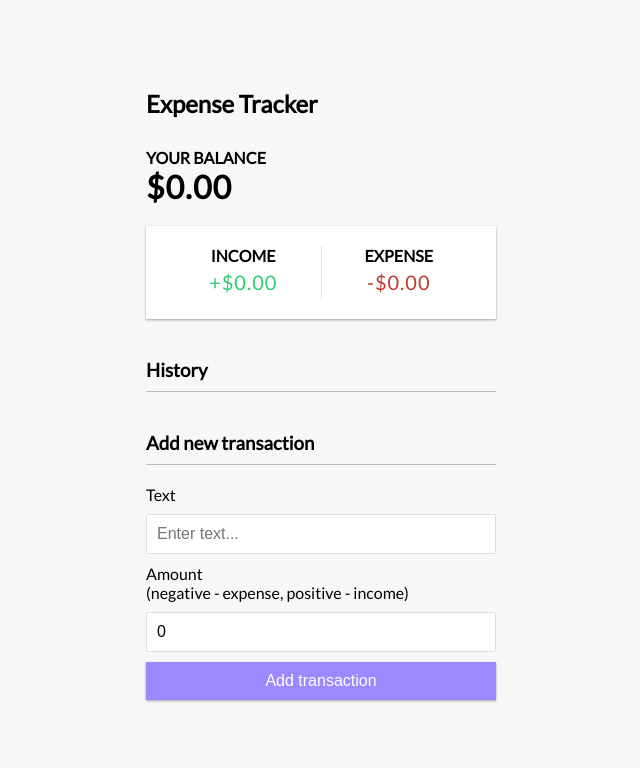
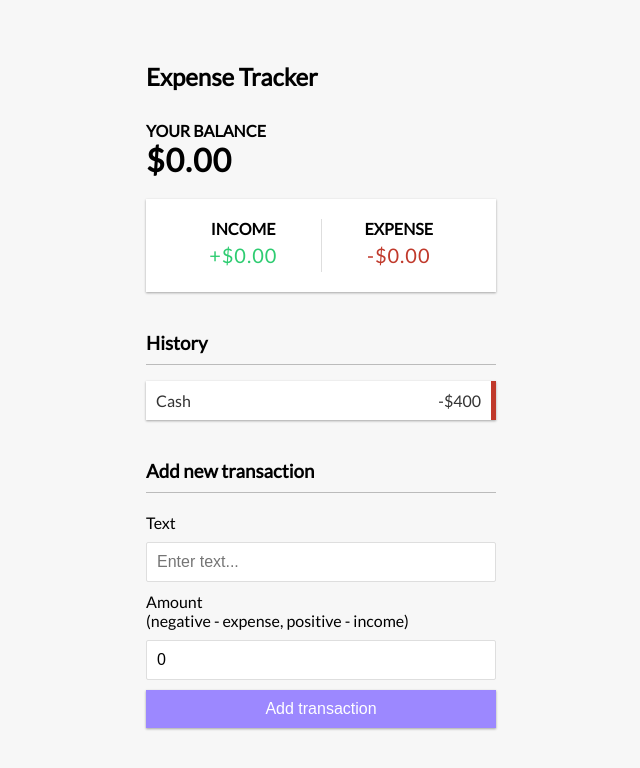
Before and after one commit to cm718/expense-tracker, a React (Create React App) app: page / in a window 1280 px wide. Shown: the top 768 px of the page, without its empty margins (319-959 px from the left). Built offline with nearby package versions, Linux system fonts and the light colour scheme.

Commit message:
Removed unneeded classes and ids

```diff
--- a/src/components/Balance.js
+++ b/src/components/Balance.js
@@ -4,7 +4,7 @@ const Balance = () => {
   return (
     <>
       <h4>Your Balance</h4>
-      <h1 id="balance">$0.00</h1>
+      <h1>$0.00</h1>
     </>
   );
 };
--- a/src/components/IncomeExpense.js
+++ b/src/components/IncomeExpense.js
@@ -2,16 +2,16 @@ import React from "react";
 
 const IncomeExpense = () => {
   return (
-    <div class="inc-exp-container">
+    <div className="inc-exp-container">
       <div>
         <h4>Income</h4>
-        <p id="money-plus" class="money plus">
+        <p className="money plus">
           +$0.00
         </p>
       </div>
       <div>
         <h4>Expense</h4>
-        <p id="money-minus" class="money minus">
+        <p className="money minus">
           -$0.00
         </p>
       </div>
--- a/src/components/TransactionList.js
+++ b/src/components/TransactionList.js
@@ -2,13 +2,13 @@ import React from 'react'
 
 export const TransactionList = () => {
     return (
-        <div>
+        <>
             <h3>History</h3>
-            <ul id="list" class="list">
-                {/* <li class="minus">
-                Cash <span>-$400</span><button class="delete-btn">x</button>
-                </li>  */}
+            <ul className="list">
+                <li className="minus">
+                Cash <span>-$400</span><button className="delete-btn">x</button>
+                </li>
             </ul>
-        </div>
+        </>
     )
 }
```
